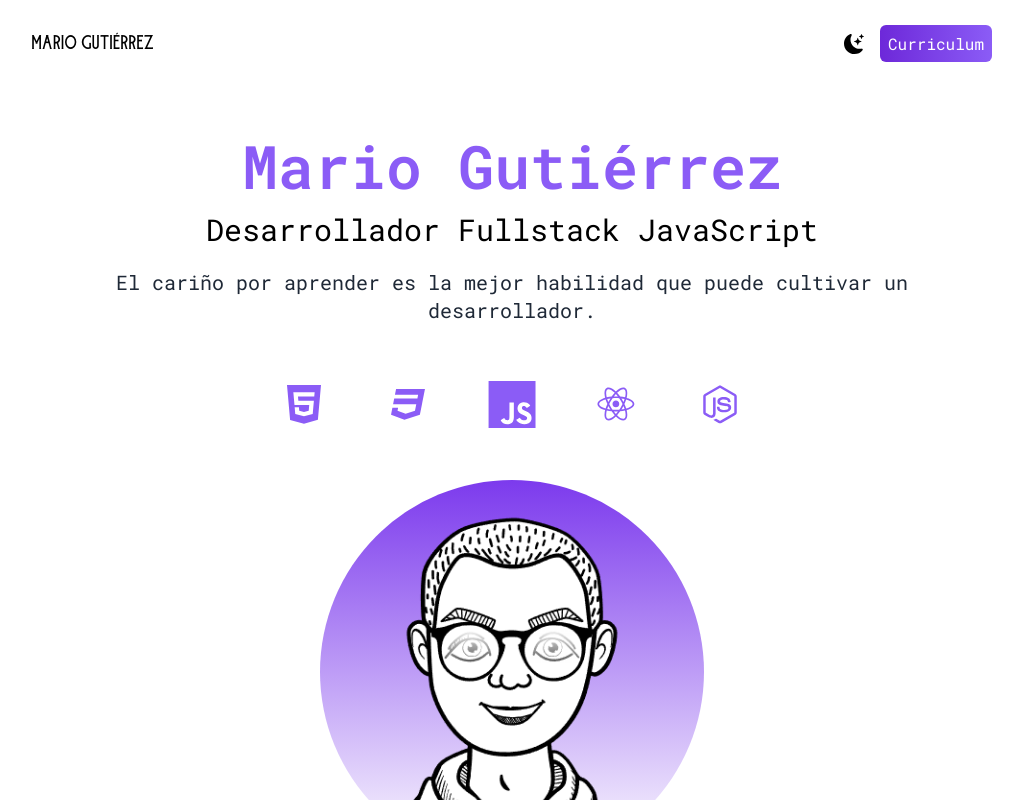
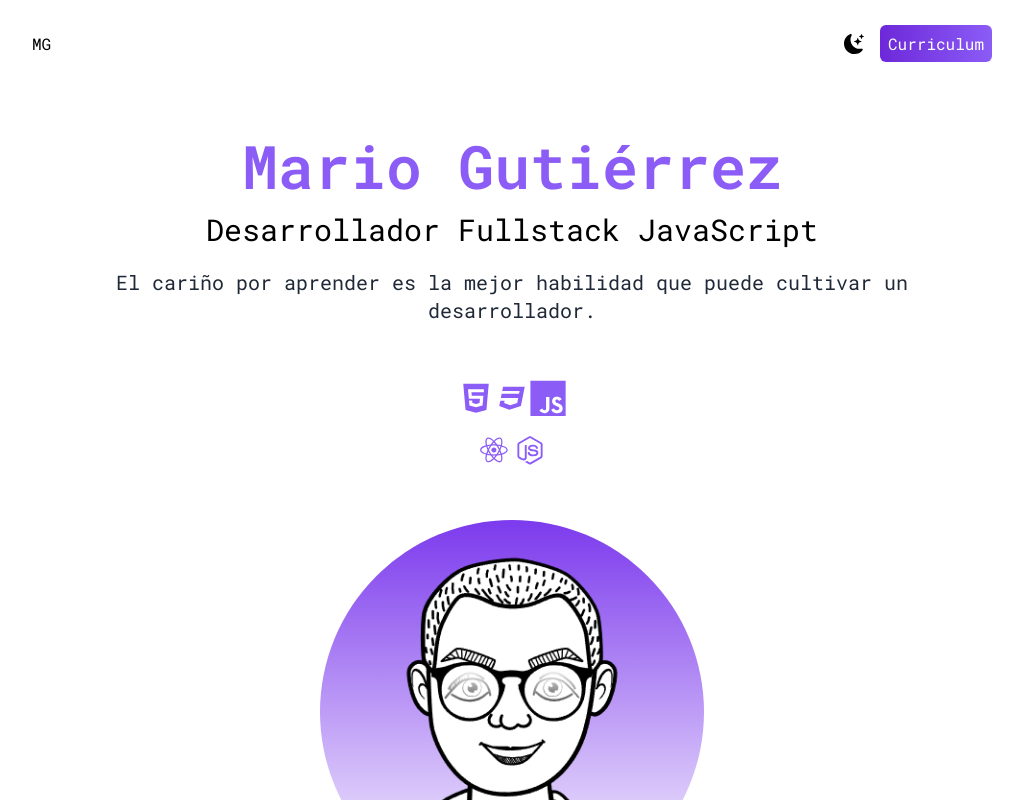
Before and after one commit to MarioGuTe/portafolio-next13, a Next.js app: page / in a window 1280 px wide. Shown: the top 800 px of the page, without its empty margins (128-1151 px from the left). Built offline with nearby package versions, Linux system fonts and the light colour scheme.

Commit message:
update icons section and delete burtons font

```diff
--- a/app/components/Landing.jsx
+++ b/app/components/Landing.jsx
@@ -24,12 +24,16 @@ const Landing = () => {
           desarrollador.
         </p>
       </div>
-      <div className=" text-5xl flex justify-center gap-14 py-1 px-6 text-violet-500">
-        <DiHtml5 />
-        <DiCss3Full />
-        <DiJsBadge />
-        <DiReact />
-        <DiNodejsSmall />
+      <div className=" text-4xl flex flex-col justify-center gap-4 py-1 px-6 text-violet-500">
+        <div className=" flex justify-center">
+          <DiHtml5 />
+          <DiCss3Full />
+          <DiJsBadge />
+        </div>
+        <div className=" flex justify-center">
+          <DiReact />
+          <DiNodejsSmall />
+        </div>
       </div>
       <div className=" relative mx-auto bg-gradient-to-b from-violet-600 rounded-full w-44 h-44 mt-12 overflow-hidden md:h-96 md:w-96">
         <Image src={Mario} alt="" fill style={{ objectFit: "cover" }} />
--- a/app/globals.css
+++ b/app/globals.css
@@ -18,7 +18,3 @@ a {
 * {
   box-sizing: border-box;
 }
-@font-face {
-  font-family: "burtons";
-  src: url("../public/Burtons.otf");
-}
--- a/app/page.js
+++ b/app/page.js
@@ -13,9 +13,7 @@ export default function Home() {
     <div className={`${darkMode ? "dark" : ""}`}>
       <main className={` bg-white dark:bg-zinc-900`}>
         <nav className=" py-8 flex justify-between px-6 md:px-20 lg:px-40">
-          <h1 className=" text-base font-burtons  dark:text-white">
-            MARIO GUTIÉRREZ
-          </h1>
+          <h1 className=" text-base dark:text-white">MG</h1>
           <ul className=" flex items-center">
             <li>
               <BsFillMoonStarsFill
--- a/tailwind.config.js
+++ b/tailwind.config.js
@@ -6,10 +6,6 @@ module.exports = {
     "./components/**/*.{js,ts,jsx,tsx,mdx}",
     "./app/**/*.{js,ts,jsx,tsx,mdx}",
   ],
-  theme: {
-    extend: {
-      fontFamily: { burtons: "burtons" },
-    },
-  },
+  theme: {},
   plugins: [],
 };
```
Also changed, not shown: public/Burtons.otf (deleted).
